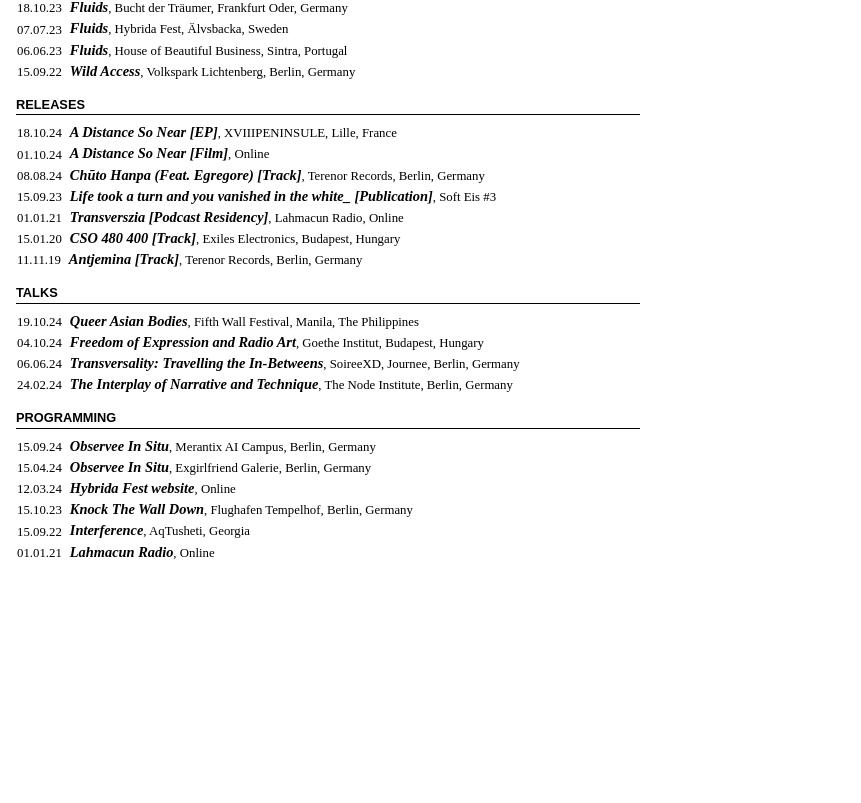
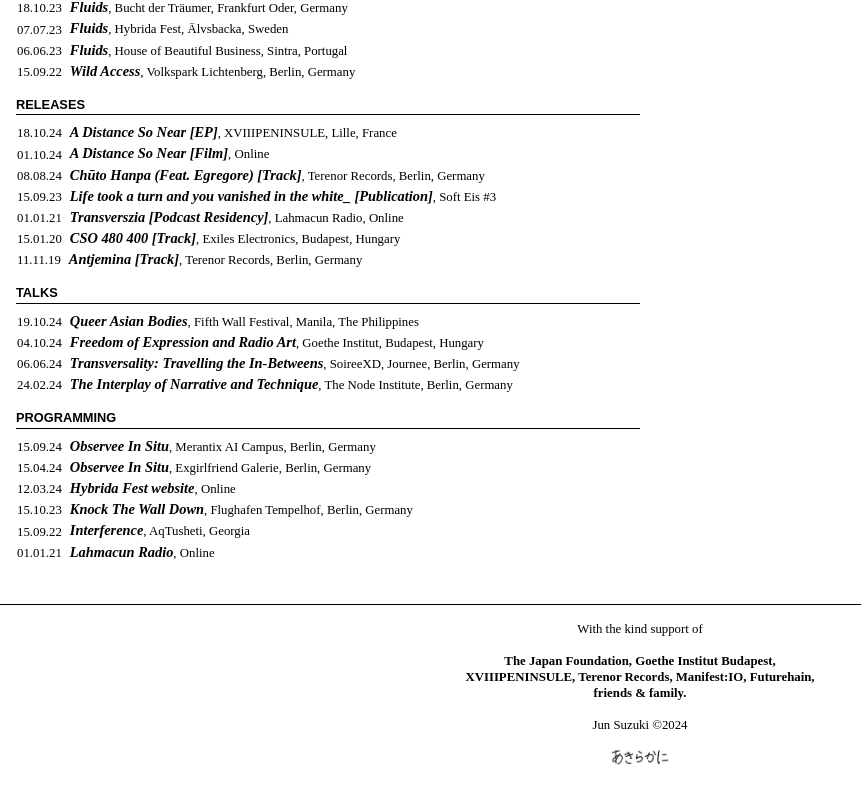
Before and after one commit to szkjn/jiko-shoukai, a SvelteKit app: page / in a window 1280 px wide. Shown: the part 452-1255 px from the top of the page, without its empty margins (0-861 px from the left). Before the commit the page ends 1024 px from the top, so only its background shows below. Built offline with nearby package versions, Linux system fonts and the light colour scheme.

Commit message:
Added Footer

```diff
--- /dev/null
+++ b/src/components/Footer.svelte
@@ -0,0 +1,38 @@
+<script lang="ts">
+</script>
+
+<footer class="flex flex-col align-items mt-8 mb-8 p-4">
+  <p>
+    With the kind support of<br /><br />
+    <span>
+      The Japan Foundation, Goethe Institut Budapest, <br />XVIIIPENINSULE,
+      Terenor Records, Manifest:IO, Futurehain,<br /> friends & family.</span
+    >
+    <br /><br />
+    Jun Suzuki ©2024
+  </p>
+  <img src="/png/akiraka.png" alt="Akirakani" class="pt-4" />
+</footer>
+
+<style>
+  * {
+    font-family: "Averia Serif Libre", serif;
+    font-size: 0.8rem;
+    line-height: 1rem;
+    user-select: none;
+  }
+
+  footer {
+    border-top: 1px solid black;
+  }
+  p {
+    text-align: center;
+  }
+  span {
+    font-weight: 900;
+  }
+  img {
+    width: 60px;
+    margin: 0 auto;
+  }
+</style>
--- a/src/routes/+layout.svelte
+++ b/src/routes/+layout.svelte
@@ -1,6 +1,11 @@
 <script lang="ts">
-	import '../app.css';
-	let { children } = $props();
+  import "../app.css";
+  import Footer from "../components/Footer.svelte";
+
+  let { children } = $props();
 </script>
 
 {@render children()}
+<div>
+  <Footer />
+</div>
```
Also changed, not shown: static/png/akiraka.png (added).
